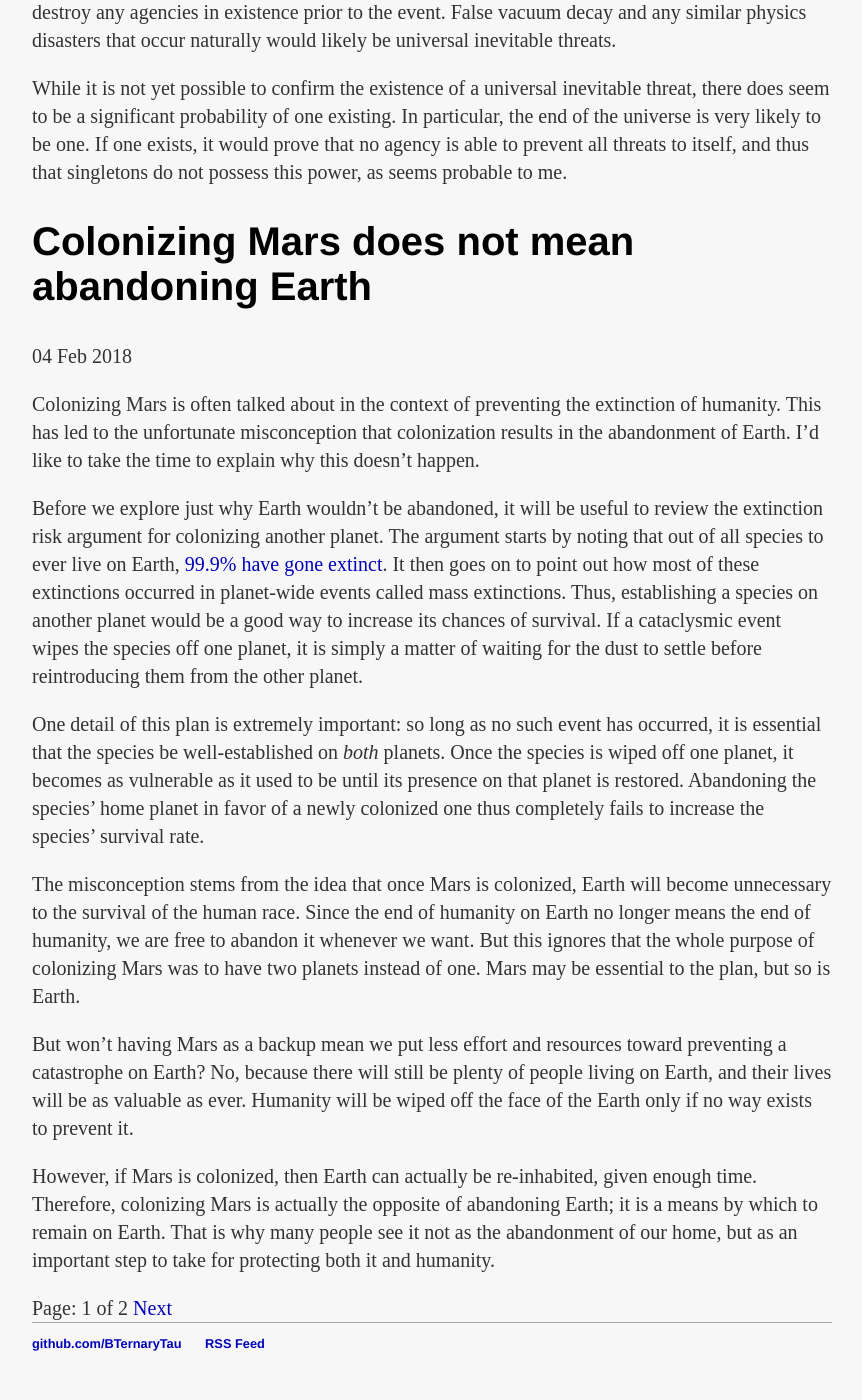
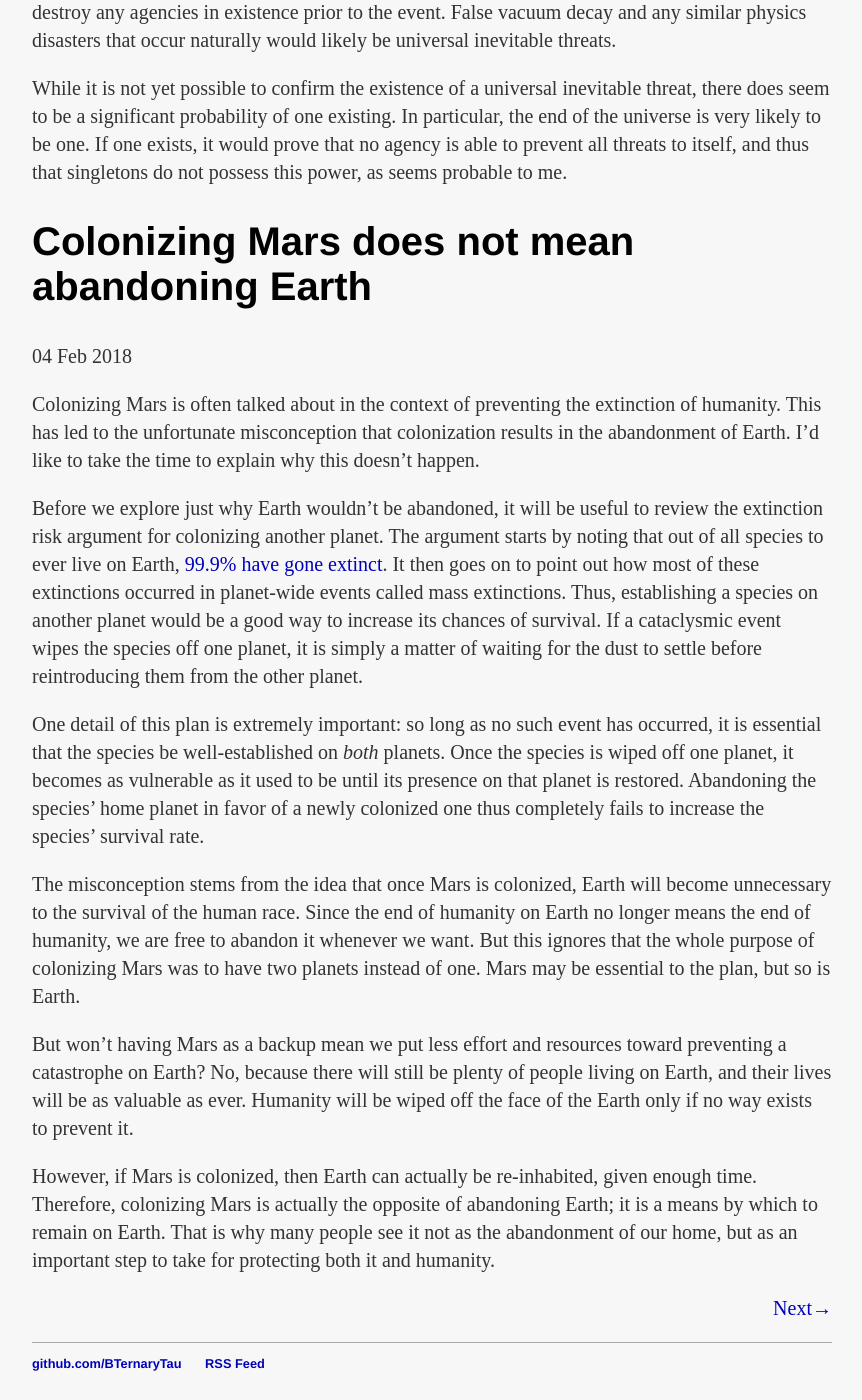
Before and after one commit to BTernaryTau/bternarytau.github.io, a Jekyll site: the page built from index.html, in a window 1280 px wide and 1400 px high, scrolled down 5895 px. Shown: the whole window, without its empty margins (208-1070 px from the left). Built offline with Jekyll 4.4.1, drawn with Linux system fonts in a browser that asks for light colours; the list of posts is cut into pages by our own code; comment, search, counter and statistics services are not loaded.

Commit message:
Improve pagination formatting

```diff
--- a/assets/css/max-499px.scss
+++ b/assets/css/max-499px.scss
@@ -49,15 +49,27 @@ p {
 	color: #333;
 }
 div {
-	&.pagination {
-		font-size: 1.25em;
-		line-height: 1.4em;
+	&.pagination-prev {
+		margin-bottom: 20px;
+		font-size: .8em;
+		font-family:'Helvetica', 'Arial', 'Sans-Serif';
+		font-weight: bold;
 		color: #333;
+		float: left;
+	}
+	&.pagination-next {
+		margin-bottom: 20px;
+		font-size: .8em;
+		font-family:'Helvetica', 'Arial', 'Sans-Serif';
+		font-weight: bold;
+		color: #333;
+		float: right;
 	}
 }
 footer {
 	border-top: 1px solid #aaaaaa;
 	font-size: .8em;
+	clear: both;
 	ul {
 		font-family:'Helvetica', 'Arial', 'Sans-Serif';
 		padding: 0px;
--- a/assets/css/min-500px.scss
+++ b/assets/css/min-500px.scss
@@ -52,15 +52,25 @@ p {
 	color: #333;
 }
 div {
-	&.pagination {
+	&.pagination-prev {
+		margin-bottom: 20px;
 		font-size: 1.25em;
 		line-height: 1.4em;
 		color: #333;
+		float: left;
+	}
+	&.pagination-next {
+		margin-bottom: 20px;
+		font-size: 1.25em;
+		line-height: 1.4em;
+		color: #333;
+		float: right;
 	}
 }
 footer {
 	border-top: 1px solid #aaaaaa;
 	font-size: .8em;
+	clear: both;
 	ul {
 		font-family:'Helvetica', 'Arial', 'Sans-Serif';
 		padding: 0px;
--- a/index.html
+++ b/index.html
@@ -15,12 +15,14 @@ title: Technically Exists
 {% endfor %}
 
 <!-- Pagination links -->
-<div class="pagination">
-	{% if paginator.previous_page %}
-		<a href="{{ paginator.previous_page_path }}" class="previous">Previous</a>
-	{% endif %}
-	<span class="page_number ">Page: {{ paginator.page }} of {{ paginator.total_pages }}</span>
-	{% if paginator.next_page %}
-		<a href="{{ paginator.next_page_path }}" class="next">Next</a>
-	{% endif %}
+{% if paginator.previous_page %}
+<div class="pagination-prev">
+	<a href="{{ paginator.previous_page_path }}" class="previous">←Previous</a>
 </div>
+{% endif %}
+
+{% if paginator.next_page %}
+<div class="pagination-next">
+	<a href="{{ paginator.next_page_path }}" class="next">Next→</a>
+</div>
+{% endif %}
```
